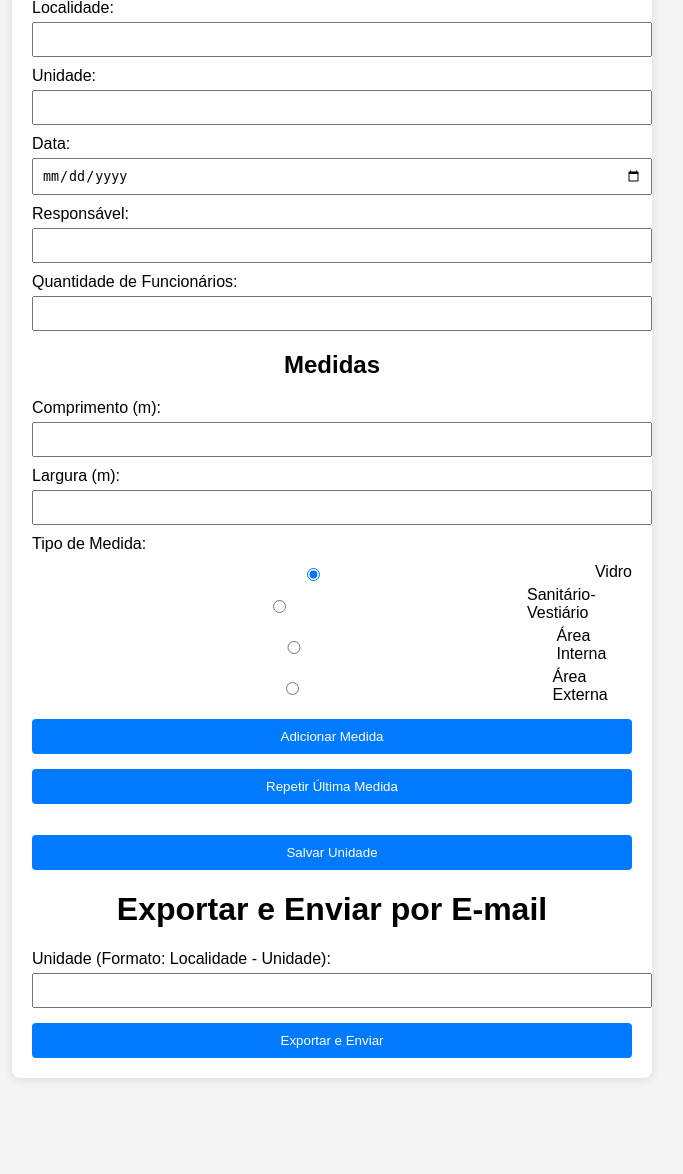
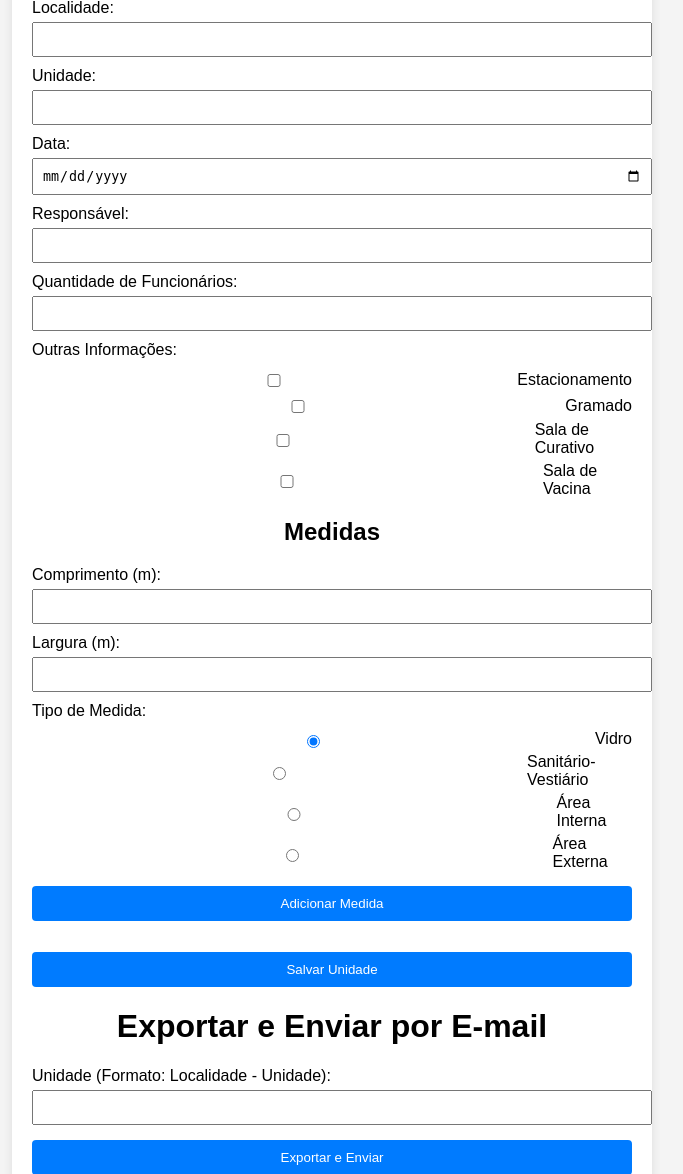
Before and after one commit to AMS2025-phm/cadastro, a Flask app: page / in a window 1280 px wide. Shown: the part 129-1303 px from the top of the page, without its empty margins (308-991 px from the left). Before the commit the page ends 1209 px from the top, so only its background shows below. Run offline with Flask 3, Linux system fonts and the light colour scheme.

Commit message:
Add files via upload

```diff
--- a/templates/index.html
+++ b/templates/index.html
@@ -9,7 +9,7 @@
         h1, h2 { text-align: center; }
         label { display: block; margin-top: 10px; }
         input, select { width: 100%; padding: 8px; margin-top: 5px; }
-        .radio-group, .checkbox-group { display: flex; flex-direction: column; margin-top: 5px; }
+        .checkbox-group, .radio-group { display: flex; flex-direction: column; margin-top: 5px; }
         .radio-inline, .checkbox-inline { display: flex; align-items: center; margin-top: 5px; }
         .radio-inline input, .checkbox-inline input { margin-right: 5px; }
         button { margin-top: 15px; padding: 10px; width: 100%; background: #007bff; color: #fff; border: none; border-radius: 4px; cursor: pointer; }
@@ -35,6 +35,14 @@
         <label for="qtd_func">Quantidade de Funcionários:</label>
         <input type="number" name="qtd_func" min="0">
 
+        <label>Outras Informações:</label>
+        <div class="checkbox-group">
+            <label class="checkbox-inline"><input type="checkbox" name="estacionamento"> Estacionamento</label>
+            <label class="checkbox-inline"><input type="checkbox" name="gramado"> Gramado</label>
+            <label class="checkbox-inline"><input type="checkbox" name="curativo"> Sala de Curativo</label>
+            <label class="checkbox-inline"><input type="checkbox" name="vacina"> Sala de Vacina</label>
+        </div>
+
         <h2>Medidas</h2>
         <label for="comprimento">Comprimento (m):</label>
         <input type="number" id="comprimento" step="0.01">
@@ -51,7 +59,6 @@
         </div>
 
         <button type="button" onclick="adicionarMedida()">Adicionar Medida</button>
-        <button type="button" onclick="repetirUltimaMedida()">Repetir Última Medida</button>
 
         <ul id="listaMedidas"></ul>
 
@@ -70,7 +77,6 @@
 
 <script>
     const medidas = [];
-    let ultimaMedida = null;
 
     function adicionarMedida() {
         const comp = parseFloat(document.getElementById('comprimento').value);
@@ -85,27 +91,34 @@
         const area = (comp * larg).toFixed(2);
         const medida = {tipo: tipo, comprimento: comp, largura: larg, area: parseFloat(area)};
         medidas.push(medida);
-        ultimaMedida = medida;
 
-        const li = document.createElement('li');
-        li.textContent = `${tipo}: ${comp}m x ${larg}m = ${area} m²`;
-        document.getElementById('listaMedidas').appendChild(li);
-
+        atualizarLista();
         document.getElementById('medidas_json').value = JSON.stringify(medidas);
-
         document.getElementById('comprimento').value = '';
         document.getElementById('largura').value = '';
     }
 
-    function repetirUltimaMedida() {
-        if (!ultimaMedida) {
-            alert("Nenhuma medida para repetir.");
-            return;
-        }
-        medidas.push({...ultimaMedida});
-        const li = document.createElement('li');
-        li.textContent = `${ultimaMedida.tipo}: ${ultimaMedida.comprimento}m x ${ultimaMedida.largura}m = ${ultimaMedida.area} m² (Repetida)`;
-        document.getElementById('listaMedidas').appendChild(li);
+    function atualizarLista() {
+        const lista = document.getElementById('listaMedidas');
+        lista.innerHTML = '';
+        medidas.forEach((medida, index) => {
+            const li = document.createElement('li');
+            li.textContent = `${medida.tipo}: ${medida.comprimento}m x ${medida.largura}m = ${medida.area} m²`;
+
+            const btn = document.createElement('button');
+            btn.type = 'button';
+            btn.textContent = 'Repetir';
+            btn.onclick = () => repetirMedida(index);
+
+            li.appendChild(btn);
+            lista.appendChild(li);
+        });
+    }
+
+    function repetirMedida(index) {
+        const medida = medidas[index];
+        medidas.push({...medida});
+        atualizarLista();
         document.getElementById('medidas_json').value = JSON.stringify(medidas);
     }
 </script>
```
